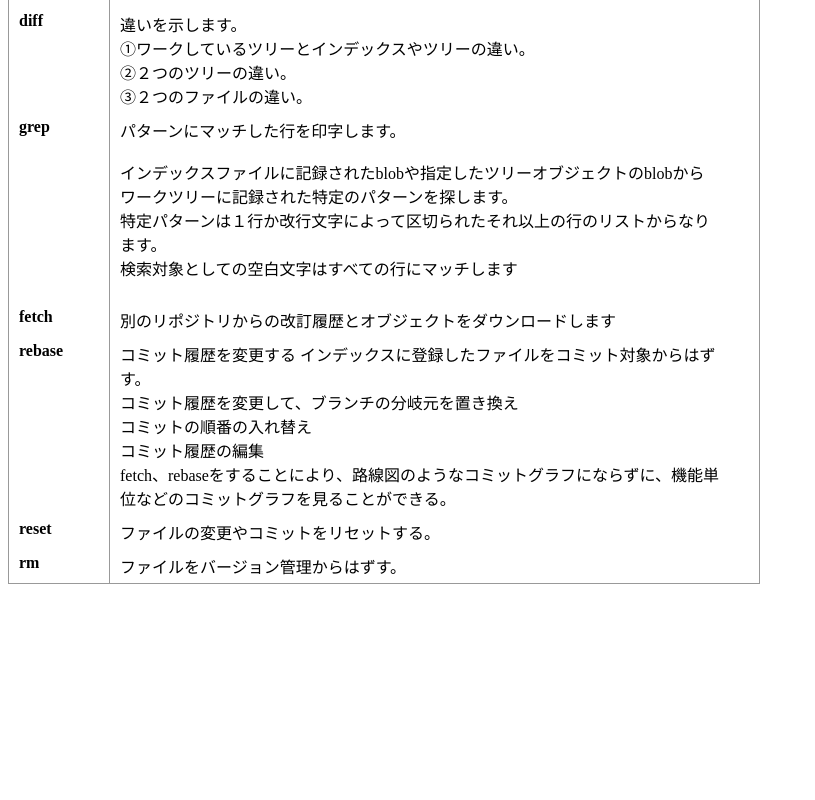
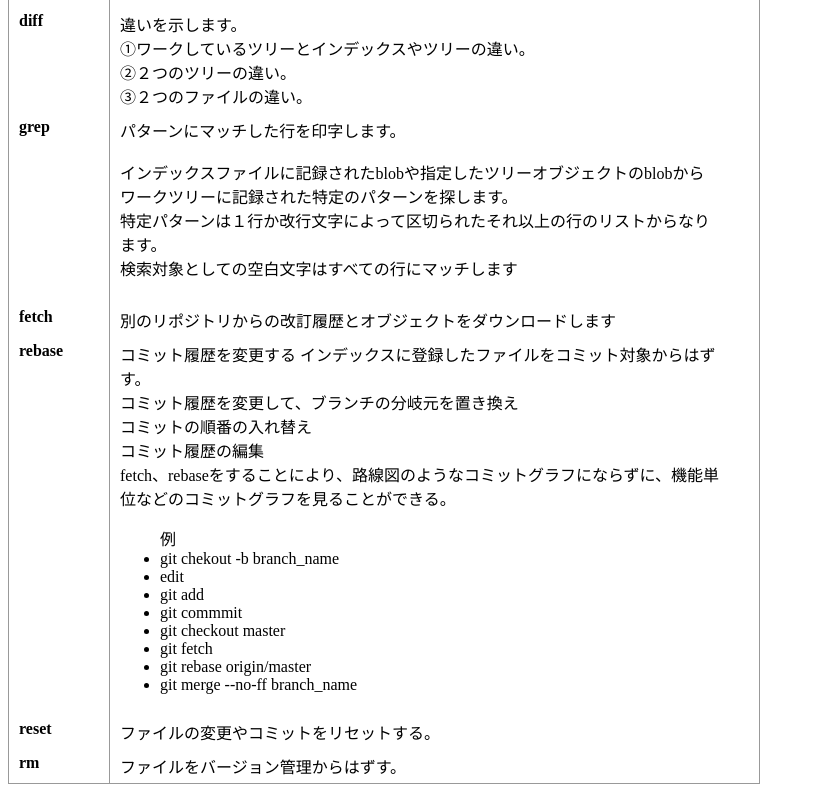
Before and after one commit to naopi/scmbc-git-cheatsheet, a plain HTML site: page index.html in a window 1280 px wide. Shown: the part 930-1730 px from the top of the page, without its empty margins (0-815 px from the left). Before the commit the page ends 1530 px from the top, so only its background shows below. Drawn offline with Linux system fonts and the light colour scheme.

Commit message:
自分たちが実際につかった演習3で説明されたコマンドの流れを例として追加。

```diff
--- a/index.html
+++ b/index.html
@@ -103,6 +103,17 @@
 コミットの順番の入れ替え<br />
 コミット履歴の編集<br />
 fetch、rebaseをすることにより、路線図のようなコミットグラフにならずに、機能単位などのコミットグラフを見ることができる。
+<ul>
+例
+<li>git chekout -b branch_name
+<li>edit
+<li>git add
+<li>git commmit
+<li>git checkout master
+<li>git fetch
+<li>git rebase origin/master
+<li>git merge --no-ff branch_name
+</ul>
 </dd>
 
 <dt>reset</dt>
```
